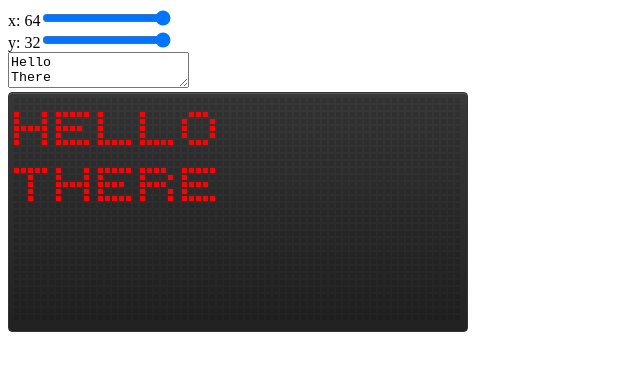
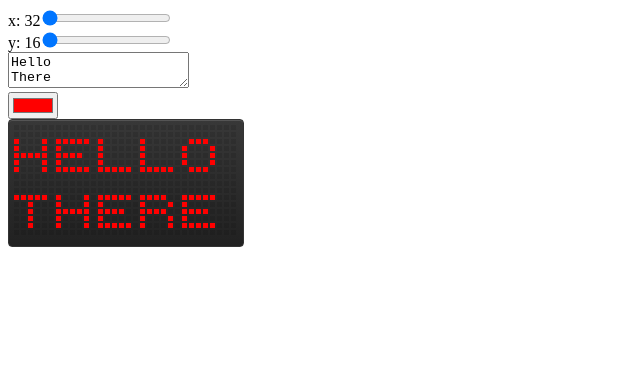
Before and after one commit to sallar/led-matrix-simulator, a Preact app: page / in a window 1280 px wide. Shown: the top 370 px of the page, without its empty margins (0-640 px from the left). Built offline with nearby package versions, Linux system fonts and the light colour scheme.

Commit message:
Add color input

```diff
--- a/src/led/tools.ts
+++ b/src/led/tools.ts
@@ -8,3 +8,8 @@ export function prepareFont(fontMap: number[][]): string[][] {
     num => hexToBin(num).split('').reverse().join('')
   ));
 }
+
+export function hexToRGB(hexStr: string): Array<number> {
+    const hex = parseInt(hexStr.substr(1), 16);
+    return [hex >> 16, hex >> 8 & 0xFF, hex & 0xFF];
+}
--- a/src/playground.tsx
+++ b/src/playground.tsx
@@ -1,12 +1,14 @@
 import { h, Component, render } from 'preact';
 import LedMatrix from './led/matrix';
 import { createStore } from './led/store';
+import { hexToRGB } from './led/tools';
 import { font, CHAR_WIDTH, CHAR_HEIGHT } from './led/fonts/5x5';
 
 interface State {
   cols?: number;
   rows?: number;
   text?: string;
+  color?: string;
 }
 
 class Playground extends Component<any, State> {
@@ -16,9 +18,10 @@ class Playground extends Component<any, State> {
   constructor() {
     super();
     this.state = {
-      cols: 64,
-      rows: 32,
-      text: 'Hello\nThere'
+      cols: 32,
+      rows: 16,
+      text: 'Hello\nThere',
+      color: '#ff0000'
     };
   }
 
@@ -33,6 +36,7 @@ class Playground extends Component<any, State> {
   draw() {
     const store = createStore(this.state.cols, this.state.rows);
     const lines = this.state.text.split('\n');
+    const [ r, g, b ] = hexToRGB(this.state.color);
 
     lines.forEach((ch: string, line: number) => {
       // For each character
@@ -48,7 +52,7 @@ class Playground extends Component<any, State> {
               store.fill(
                 x + (i * CHAR_WIDTH),
                 y + (line * CHAR_HEIGHT),
-                255, 0, 0, 1
+                r, g, b, 1
               );
             }
           }
@@ -68,21 +72,22 @@ class Playground extends Component<any, State> {
     this.draw();
   }
 
-  textChange(e: any) {
+  propChange(e: any, prop: string) {
     this.setState({
-      text: e.target.value
+      [prop]: e.target.value
     });
     this.draw();
   }
 
-  render(_: any, { rows, cols, text }: State) {
+  render(_: any, { rows, cols, text, color }: State) {
     return (
       <div>
         x: {cols}
         <input type="range" min="32" max="64" onInput={e => this.slideChange(e, 'cols')} value={cols.toString()}/><br/>
         y: {rows}
         <input type="range" min="16" max="32" onInput={e => this.slideChange(e, 'rows')} value={rows.toString()}/><br/>
-        <textarea value={text} onKeyUp={e => this.textChange(e)}/><br/>
+        <textarea value={text} onKeyUp={e => this.propChange(e, 'text')}/><br/>
+        <input type="color" value={color} onChange={e => this.propChange(e, 'color')}/><br/>
         <div class="led">
           <canvas ref={canvas => this.canvas = canvas as HTMLCanvasElement}></canvas>
         </div>
--- a/webpack.config.js
+++ b/webpack.config.js
@@ -3,14 +3,11 @@ const HtmlWebpackPlugin = require('html-webpack-plugin');
 module.exports = {
   entry: './src/index',
   output: {
-    path: './public/',
+    path: './dist/',
     filename: 'bundle.js'
   },
   resolve: {
-    extensions: ['', '.json', '.ts', '.tsx', '.js', '.jsx'],
-    alias: {
-      'vue$': 'vue/dist/vue.common.js'
-    }
+    extensions: ['', '.json', '.ts', '.tsx', '.js', '.jsx']
   },
   module: {
     loaders: [
```
Also changed, not shown: public/bundle.js (deleted, +0 -52 lines), public/index.html (deleted, +0 -9 lines), 1 other file (tests, documents, lock files or other folders).
